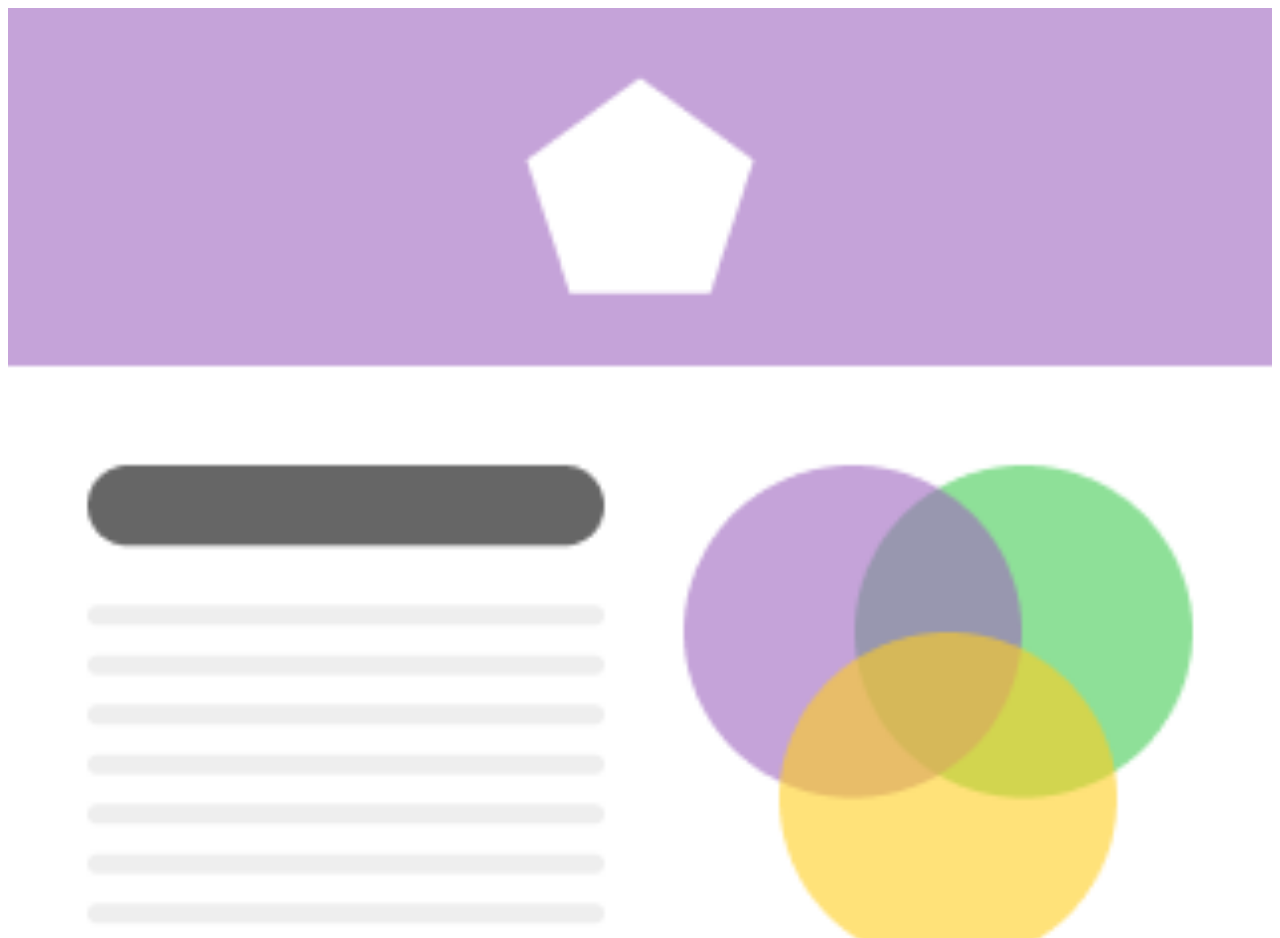
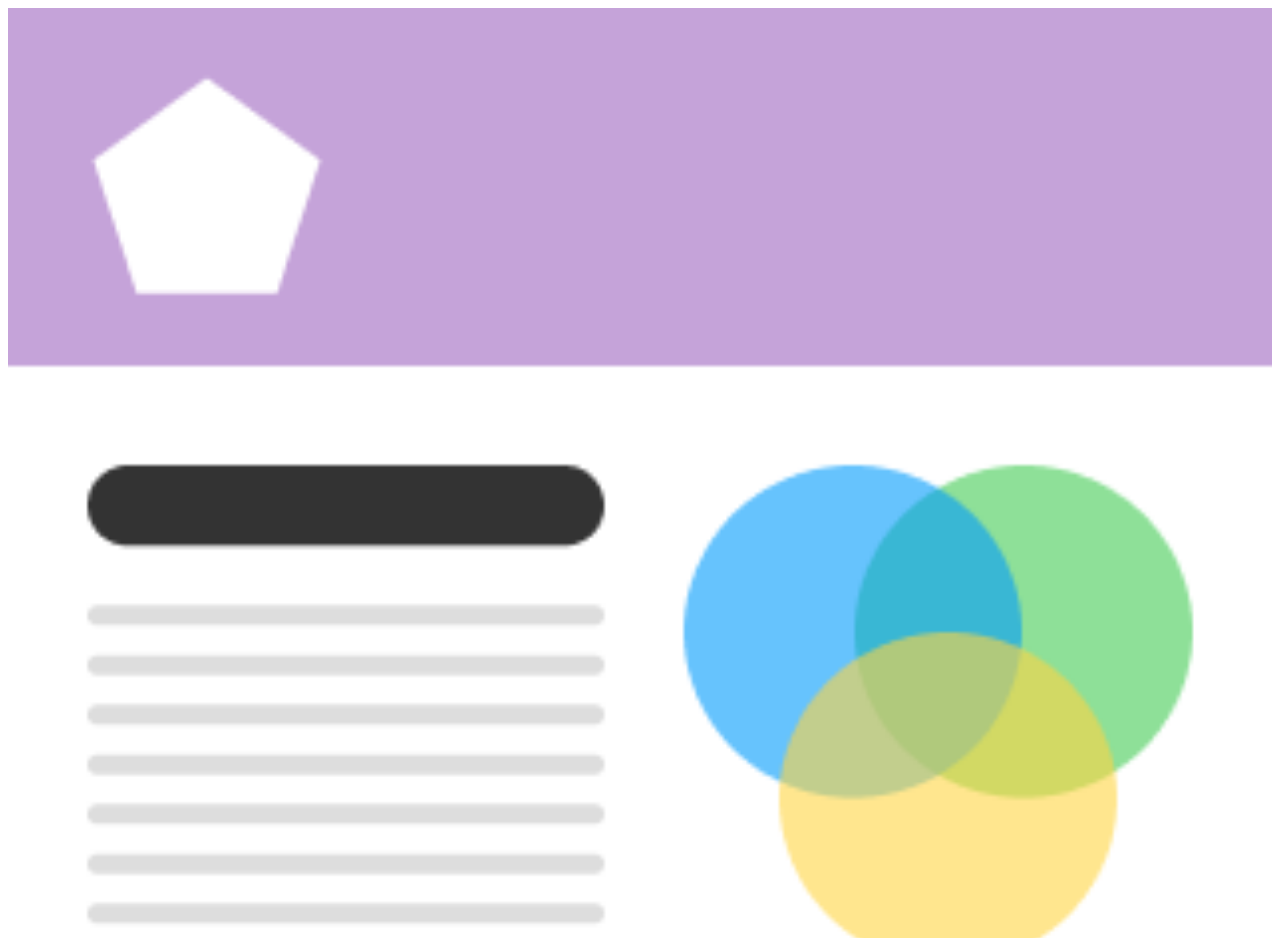
Before and after one commit to nowgnodnal/percy-quickstart, a website: page index.html in a window 1280 px wide. Shown: the top 938 px of the page. Drawn offline with Linux system fonts and the light colour scheme.

Commit message:
fix: image reference to v1

```diff
--- a/index.html
+++ b/index.html
@@ -1,7 +1,7 @@
 <html>
 <body>
 <div>
-<img src="public/v2.png" style="width: 100%;"/>
+<img src="public/v1.png" style="width: 100%;"/>
 </div>
 </body>
 </html>
```
